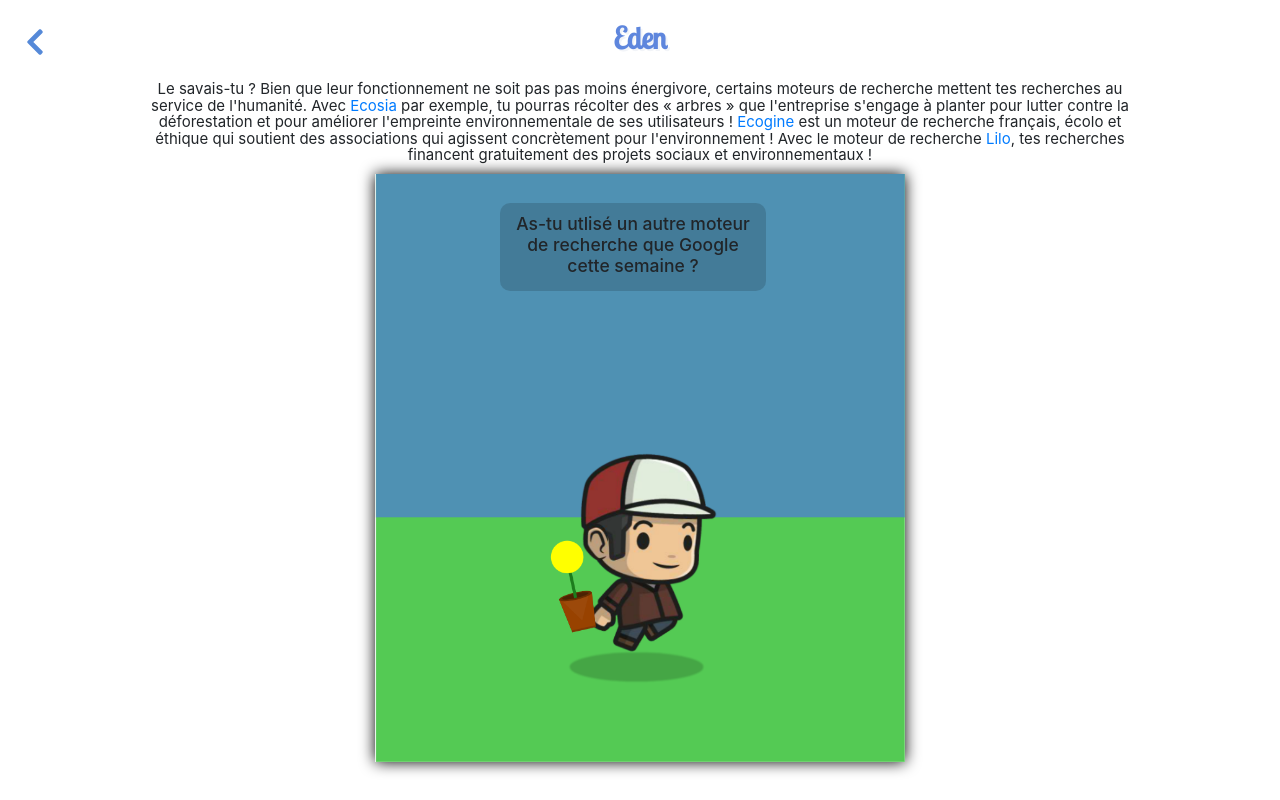
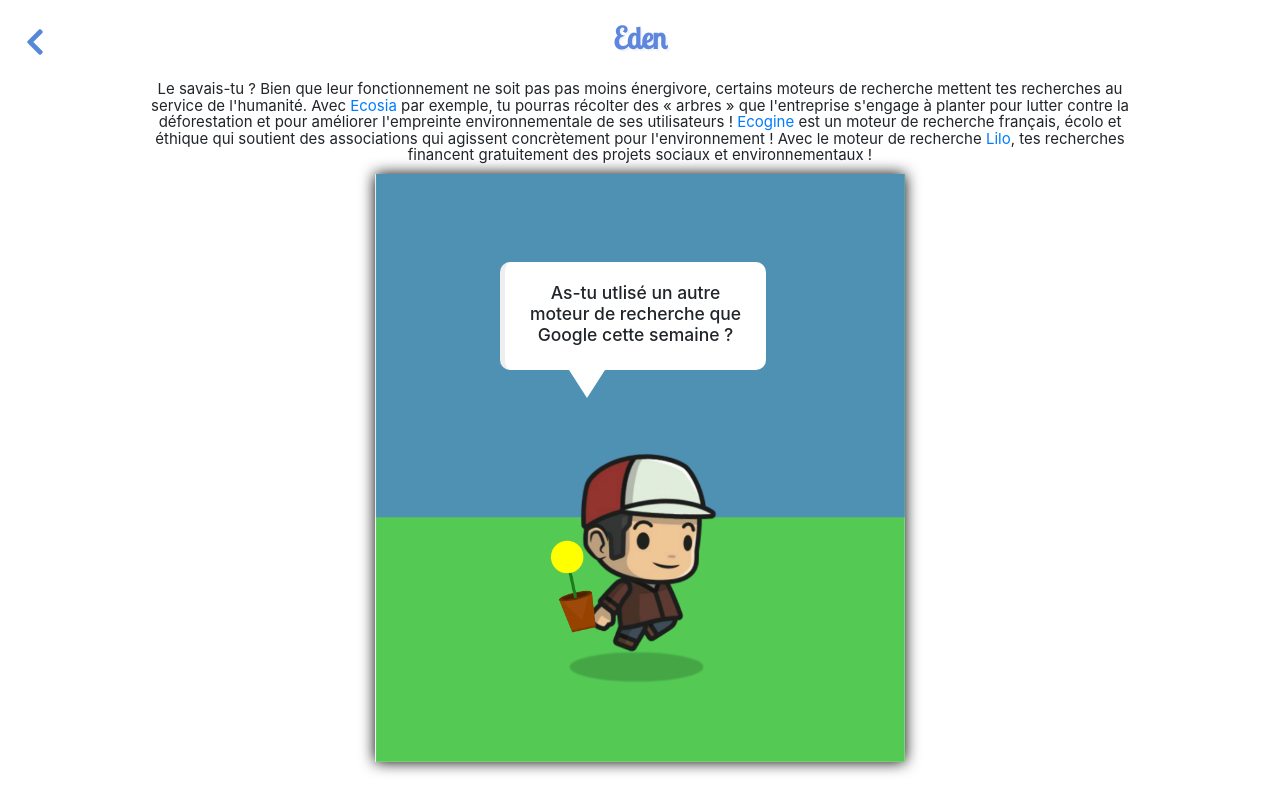
Before and after one commit to PhilippElsaesser/Hackathon-ecolocool, a React (Create React App) app in the folder eden/: page /boardgame in a window 1280 px wide. Shown: the top 800 px of the page. Built offline with nearby package versions, Linux system fonts and the light colour scheme.

Commit message:
Created a css comic bubble

```diff
--- a/eden/src/Assets/Style/boardGame.css
+++ b/eden/src/Assets/Style/boardGame.css
@@ -65,3 +65,32 @@ h1 {
     width:50vw;
     max-width: 266px;
 }
+/*
+===================================
+        BUBBLE CSS
+=================================== */
+.bubble {
+position: absolute;
+left: 25%;
+top: 15%;
+width:50vw;
+max-width: 266px;
+padding: 20px;
+background: #FFFFFF;
+-webkit-border-radius: 10px;
+-moz-border-radius: 10px;
+border-radius: 10px;
+}
+
+.bubble:after {
+content: '';
+position: absolute;
+border-style: solid;
+border-width: 28px 18px 0;
+border-color: #FFFFFF transparent;
+display: block;
+width: 0;
+z-index: 1;
+bottom: -28px;
+left: 64px;
+}
--- a/eden/src/Components/BoardGame.jsx
+++ b/eden/src/Components/BoardGame.jsx
@@ -19,7 +19,7 @@ class BoardGame extends Component {
           <Row>
             <Col sm="12">
               <div className="boardgame text-center">
-                <div id="question"><h3>{this.props.popUpContent[this.props.day].question}</h3></div>
+                <blockquote className="bubble"><h3>{this.props.popUpContent[this.props.day].question}</h3></blockquote>
                 {/* <Popover placement="top">
                   {this.props.popUpContent[this.props.day].question}
                 </Popover> */}
```
